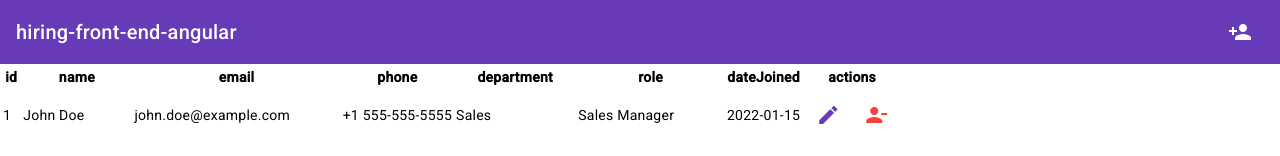
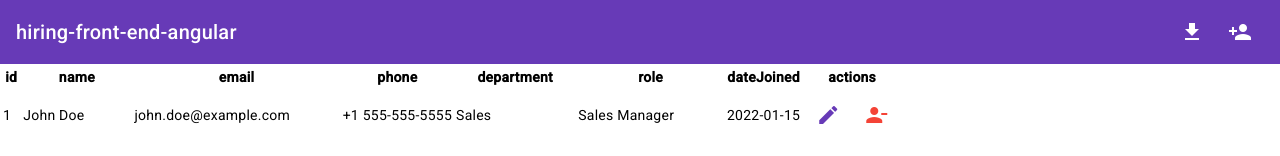
Before and after one commit to SilvioCavalcantiBonfim/hiring-front-end-angular, an Angular app: page / in a window 1280 px wide. Shown: the top 156 px of the page. Built offline with nearby package versions, Linux system fonts and the light colour scheme.

Commit message:
feat: adicionado o botao de download de CSV e removido codigo duplicado do styles.scss

```diff
--- a/src/app/components/nav-bar/nav-bar.component.html
+++ b/src/app/components/nav-bar/nav-bar.component.html
@@ -1,6 +1,9 @@
 <mat-toolbar color="primary">
   <span>{{ title }}</span>
   <span class="spacer"></span>
+  <button mat-icon-button aria-label="Baixar CSV">
+    <mat-icon>download</mat-icon>
+  </button>
   <button mat-icon-button aria-label="Adicionar novos funcionarios">
     <mat-icon>person_add</mat-icon>
   </button>
--- a/src/styles.scss
+++ b/src/styles.scss
@@ -1,5 +1,2 @@
 html, body { height: 100%; }
 body { margin: 0; font-family: Roboto, "Helvetica Neue", sans-serif; }
-
-html, body { height: 100%; }
-body { margin: 0; font-family: Roboto, "Helvetica Neue", sans-serif; }
```
